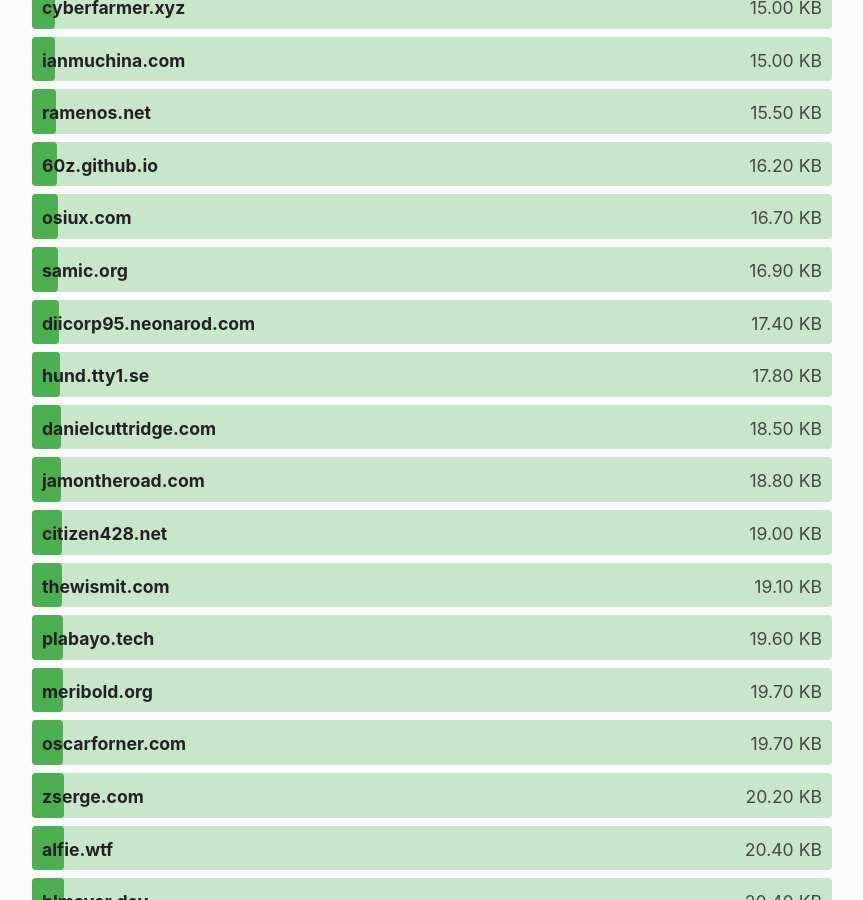
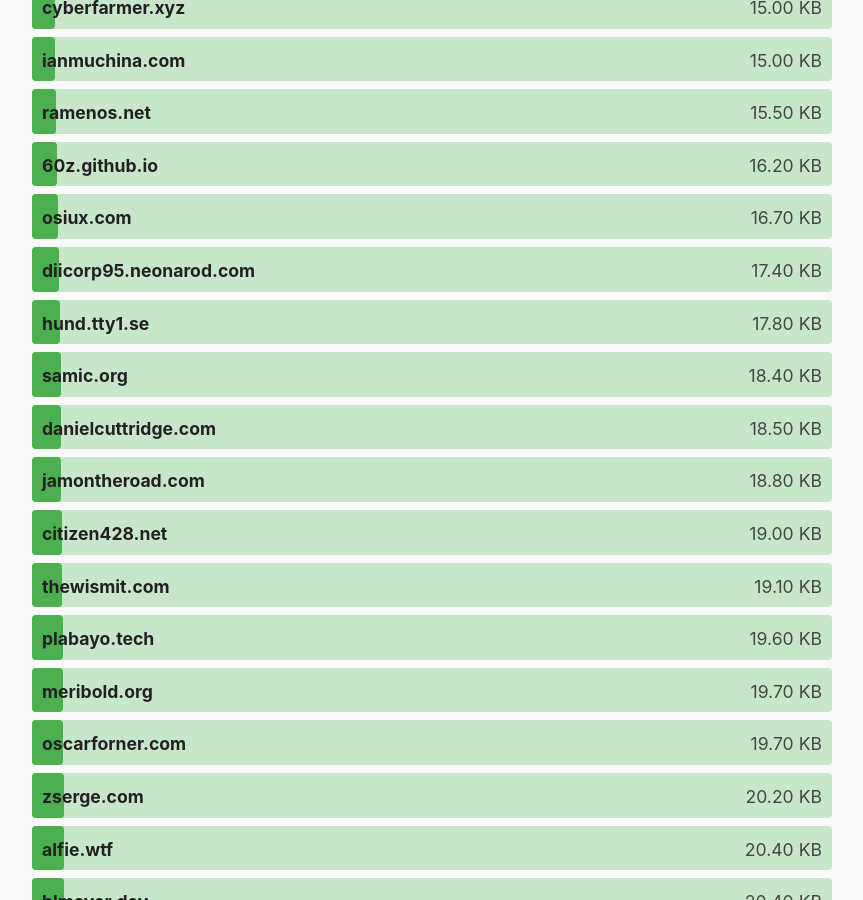
Before and after one commit to kevquirk/512kb.club, a Jekyll site: the page built from index.md, in a window 1280 px wide and 900 px high, scrolled down 5796 px. Shown: the whole window, without its empty margins (208-1071 px from the left). Built offline with Jekyll 4.4.1, drawn with Linux system fonts in a browser that asks for light colours.

Commit message:
Update sites.yml
https://gtmetrix.com/reports/samic.org/lTjTtgiH/

```diff
--- a/_data/sites.yml
+++ b/_data/sites.yml
@@ -1715,7 +1715,7 @@
 
 - domain: samic.org
   url: https://samic.org/
-  size: 16.9
+  size: 18.4
   last_checked: 2022-04-15
 
 - domain: sam.pavot.ca
```
